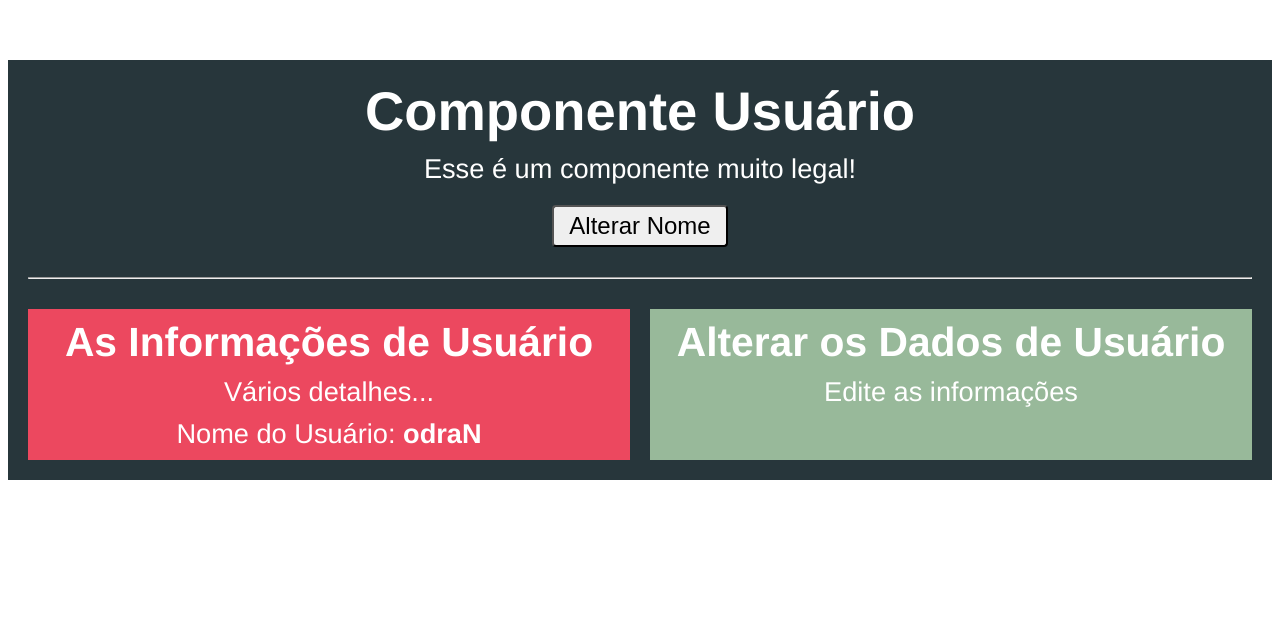
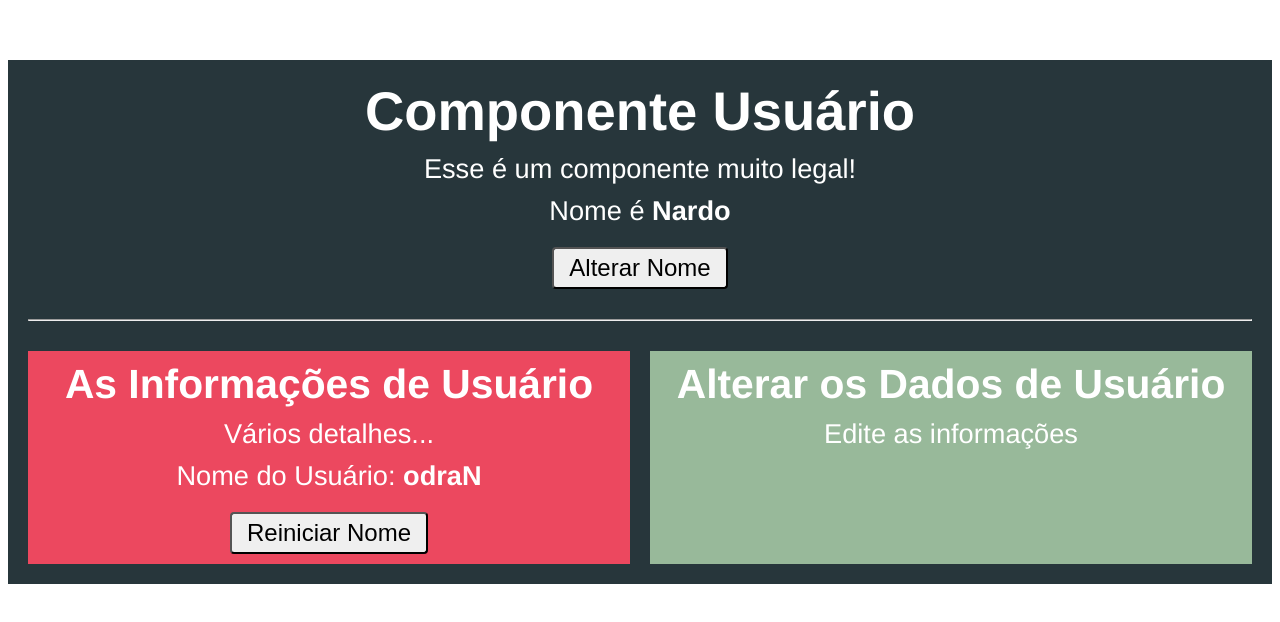
Before and after one commit to Nardogomes/vuejs-learning, a Vue app in the folder comunicacao/: page / in a window 1280 px wide. Shown: the top 622 px of the page. Built offline with nearby package versions, Linux system fonts and the light colour scheme.

Commit message:
Comunicação indireta com Eventos Personalizados.

```diff
--- a/comunicacao/src/components/Usuario.vue
+++ b/comunicacao/src/components/Usuario.vue
@@ -2,10 +2,14 @@
   <div class="container">
     <h1>Componente Usuário</h1>
     <p>Esse é um componente muito legal!</p>
+    <p>Nome é <strong>{{ nome }}</strong></p>
     <button @click="alterarNome">Alterar Nome</button>
     <hr />
     <div class="componentes">
-      <app-usuario-info :nome="nome" />
+      <app-usuario-info
+        :nome="nome"
+        @nomeMudou="nome = $event"
+      />
       <app-usuario-editar />
     </div>
   </div>
--- a/comunicacao/src/components/UsuarioInfo.vue
+++ b/comunicacao/src/components/UsuarioInfo.vue
@@ -5,6 +5,7 @@
     <p>
       Nome do Usuário: <strong>{{ inverteNome() }}</strong>
     </p>
+    <button @click="reiniciarNome">Reiniciar Nome</button>
   </div>
 </template>
 
@@ -23,6 +24,10 @@
   methods: {
     inverteNome() {
       return this.nome.split('').reverse().join('')
+    },
+    reiniciarNome() {
+      this.nome = 'Nardo'
+      this.$emit('nomeMudou', this.nome)
     }
   }
 };
```
